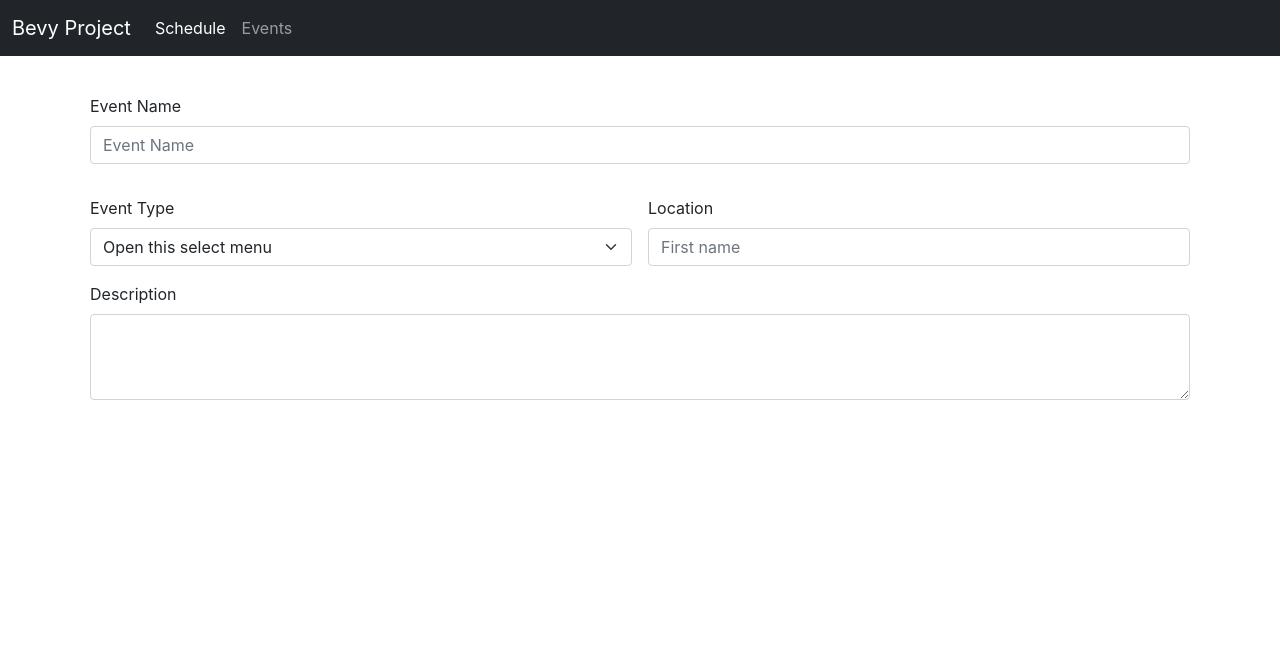
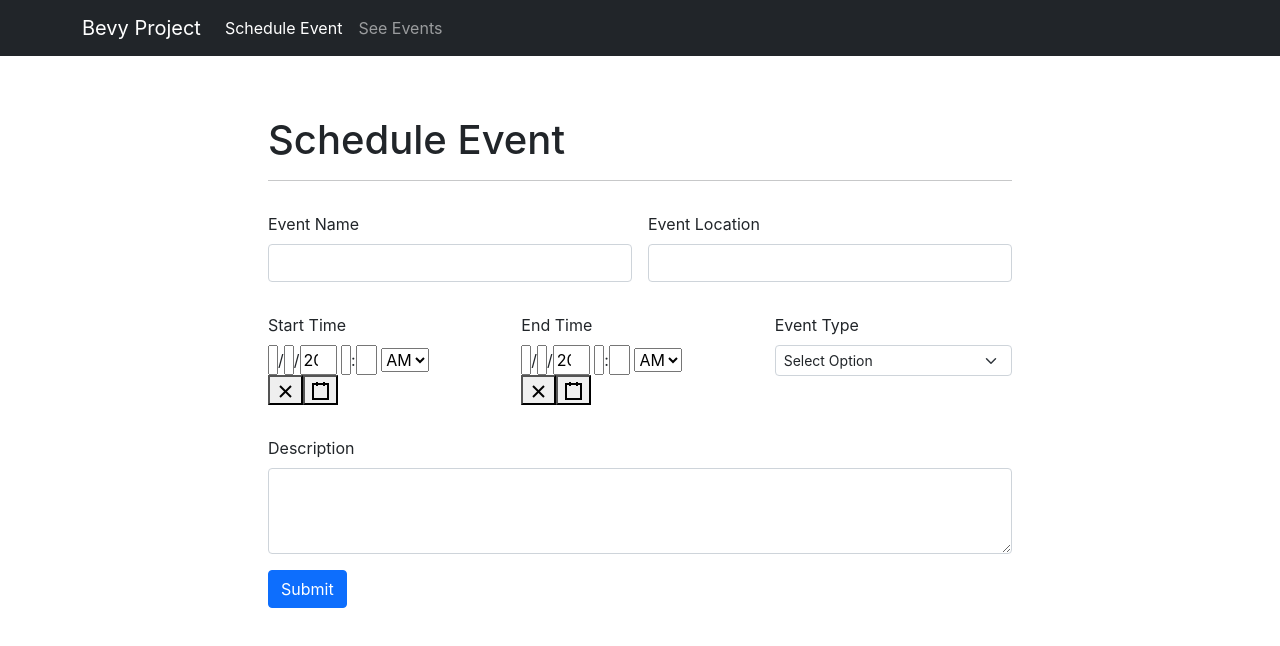
Before and after one commit to meddy672/event-scheduler, a React (Create React App) app in the folder frontend/: page / in a window 1280 px wide. Shown: the top 646 px of the page. Built offline with nearby package versions, Linux system fonts and the light colour scheme.

Commit message:
setup routing and added 404 page

```diff
--- a/frontend/package.json
+++ b/frontend/package.json
@@ -8,7 +8,9 @@
     "@testing-library/user-event": "^12.1.10",
     "axios": "^0.21.1",
     "react": "^17.0.1",
+    "react-datetime-picker": "^3.1.0",
     "react-dom": "^17.0.1",
+    "react-router-dom": "^5.2.0",
     "react-scripts": "4.0.3",
     "web-vitals": "^1.0.1"
   },
--- /dev/null
+++ b/frontend/src/Error/404.js
@@ -0,0 +1,21 @@
+import React from 'react';
+
+
+function Error404() {
+
+    return (
+        <div class="page-wrap d-flex flex-row align-items-center">
+            <div class="container">
+                <div class="row justify-content-center">
+                    <div class="col-md-12 text-center">
+                        <span class="display-1 d-block">404</span>
+                        <div class="mb-4 lead">The page you are looking for was not found.</div>
+                        <a href="#" class="btn btn-link">Back to Home</a>
+                    </div>
+                </div>
+            </div>
+        </div>
+    )
+}
+
+export default Error404;
--- a/frontend/src/Event/Event.css
+++ b/frontend/src/Event/Event.css
@@ -1,8 +1,8 @@
-.event {
+.Event {
 
-    margin-top: 30px;
+    margin-top: 60px;
 }
 
-.mb-3, .g-3 {
-    padding: 8px;
+label {
+    padding-top: 15px;
 }
--- a/frontend/src/Event/Event.js
+++ b/frontend/src/Event/Event.js
@@ -1,31 +1,56 @@
-import React from 'react';
+import React, { useState } from 'react';
+import DateTimePicker from 'react-datetime-picker';
+
 import './Event.css';
 
 function Event() {
+    const [startTime, onChangeStartTime] = useState(new Date());
+    const [endTime, onChangeEndTime] = useState(new Date());
+
+
     return (
-        <div className="container event">
-            <div className="mb-3">
-                <label for="exampleFormControlInput1" className="form-label">Event Name</label>
-                <input type="email" className="form-control" id="exampleFormControlInput1" placeholder="Event Name" />
-            </div>
-            <div class="row g-3">
-                <div class="col">
-                <label for="location" className="form-label">Event Type</label>
-                    <select className="form-select" id="location" aria-label="Default select example">
-                        <option selected>Open this select menu</option>
-                        <option value="1">In Person</option>
-                        <option value="2">Hybird</option>
-                        <option value="3">Virtual</option>
+        <div className="container Event">
+            <div className="col-md-8 offset-md-2">
+                <h1>Schedule Event</h1>
+                <hr />
+                <form className="row g-3" onSubmit={() => {
+
+            }}>
+                <div className="col-md-6">
+                    <label className="form-label">Event Name</label>
+                    <input type="email" className="form-control" id="inputEmail4" />
+                </div>
+                <div className="col-md-6">
+                    <label className="form-label">Event Location</label>
+                    <input type="password" className="form-control" id="inputPassword4" />
+                </div>
+                <div className="col-4">
+                    <label className="form-label">Start Time</label>
+                    <DateTimePicker onChange={onChangeStartTime} value={startTime} />
+                </div>
+                <div className="col-4">
+                    <label className="form-label">End Time</label>
+                    <DateTimePicker onChange={onChangeEndTime} value={endTime} />
+                </div>
+
+                <div className="col-4">
+                    <label className="form-label">Event Type</label>
+                    <select className="form-select form-select-sm" aria-label="Default select example">
+                        <option selected>Select Option</option>
+                        <option value="in-person">In Person</option>
+                        <option value="hybird">hybird</option>
+                        <option value="virtual">Virtual</option>
                     </select>
                 </div>
-                <div class="col">
-                    <label for="location" className="form-label">Location</label>
-                    <input type="text" class="form-control" placeholder="First name" aria-label="First name"/>
+
+                <div className="col-sm-12">
+                    <label className="form-label">Description</label>
+                    <textarea className="form-control" id="description" rows="3"></textarea>
                 </div>
-            </div>
-            <div className="mb-3">
-                <label for="exampleFormControlTextarea1" className="form-label">Description</label>
-                <textarea className="form-control" id="eventDescription" rows="3"></textarea>
+                <div className="col-12">
+                    <button type="submit" className="btn btn-primary">Submit</button>
+                </div>
+            </form>
             </div>
         </div>
     )
--- a/frontend/src/Navbar/Navbar.js
+++ b/frontend/src/Navbar/Navbar.js
@@ -1,17 +1,18 @@
 import React from 'react';
+import { Link } from 'react-router-dom';
 
 function Navbar() {
   return (
-    <nav class="navbar navbar-expand-lg navbar navbar-dark bg-dark">
-      <div class="container-fluid">
-        <a class="navbar-brand" href="#">Bevy Project</a>
-        <button class="navbar-toggler" type="button" data-bs-toggle="collapse" data-bs-target="#navbarNavAltMarkup" aria-controls="navbarNavAltMarkup" aria-expanded="false" aria-label="Toggle navigation">
-          <span class="navbar-toggler-icon"></span>
+    <nav className="navbar navbar-expand-lg navbar navbar-dark bg-dark">
+      <div className="container">
+        <Link className="navbar-brand" to="/schedule">Bevy Project</Link>
+        <button className="navbar-toggler" type="button" data-bs-toggle="collapse" data-bs-target="#navbarNavAltMarkup" aria-controls="navbarNavAltMarkup" aria-expanded="false" aria-label="Toggle navigation">
+          <span className="navbar-toggler-icon"></span>
         </button>
-        <div class="collapse navbar-collapse" id="navbarNavAltMarkup">
-          <div class="navbar-nav">
-            <a class="nav-link active" aria-current="page" href="#">Schedule</a>
-            <a class="nav-link" href="#">Events</a>
+        <div className="collapse navbar-collapse" id="navbarNavAltMarkup">
+          <div className="navbar-nav">
+            <Link className="nav-link active" aria-current="page" to="/schedule">Schedule Event</Link>
+            <Link className="nav-link" to="/events"> See Events</Link>
           </div>
         </div>
       </div>
--- a/frontend/src/index.js
+++ b/frontend/src/index.js
@@ -1,13 +1,14 @@
 import React from 'react';
-import ReactDOM from 'react-dom';
+import { render } from 'react-dom';
+import { BrowserRouter as Router } from "react-router-dom";
+import AppRoutes from './routes'
+import reportWebVitals from './reportWebVitals';
 import './index.css';
-import App from './App';
-import reportWebVitals from './reportWebVitals';
 
-ReactDOM.render(
-  <React.StrictMode>
-    <App />
-  </React.StrictMode>,
+render(
+  <Router>
+    <AppRoutes />
+  </Router>,
   document.getElementById('root')
 );
 
--- /dev/null
+++ b/frontend/src/routes.js
@@ -0,0 +1,19 @@
+// Dependencies
+import React from 'react';
+import { Route, Switch } from 'react-router-dom';
+
+// Components
+import App from './App';
+import Event from './Event/Event'
+import Error404 from './Error/404';
+
+const AppRoutes = () => (
+  <App>
+    <Switch>
+      <Route path="/" component={Event} exact />
+      <Route component={Error404} />
+    </Switch>
+  </App>
+);
+
+export default AppRoutes;
```
Also changed, not shown: frontend/src/Error/404.css (added), 1 other file (tests, documents, lock files or other folders).
